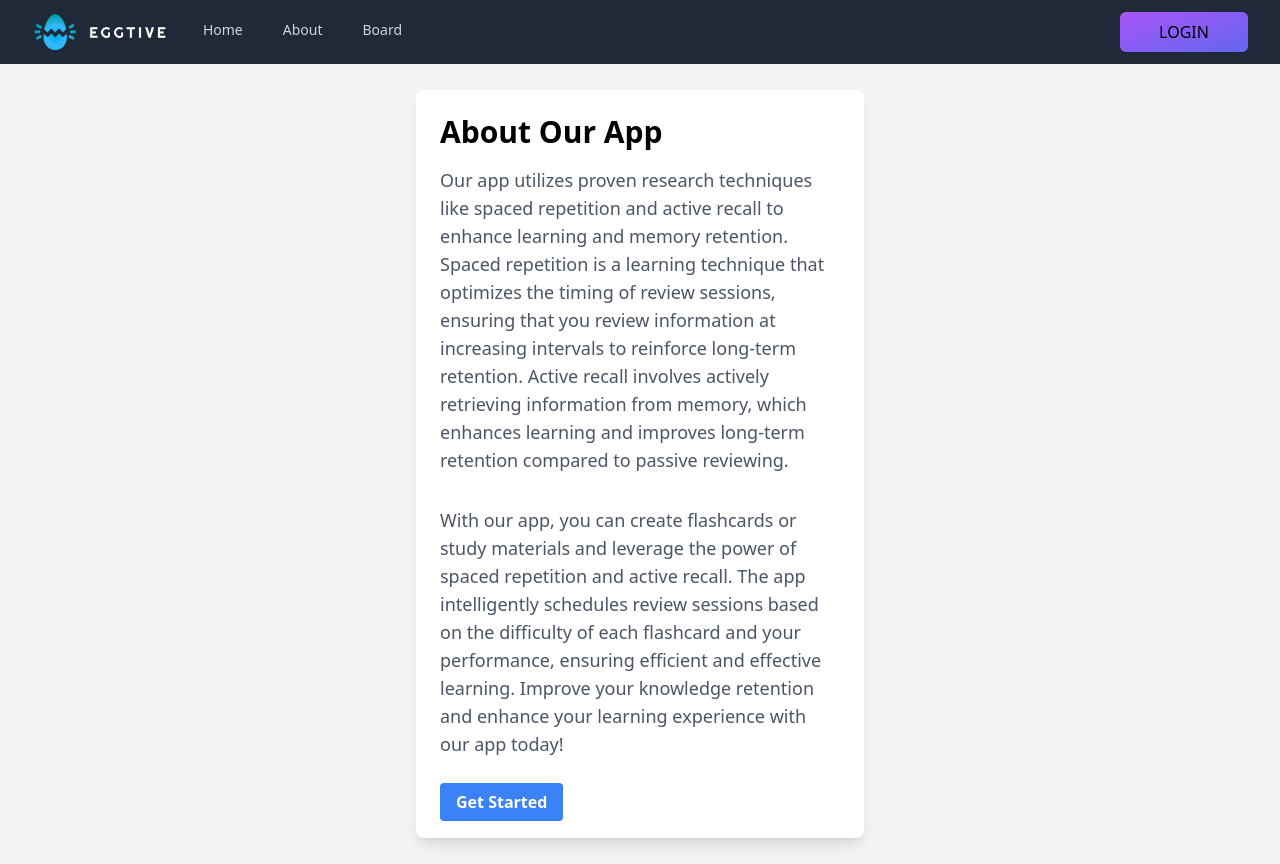
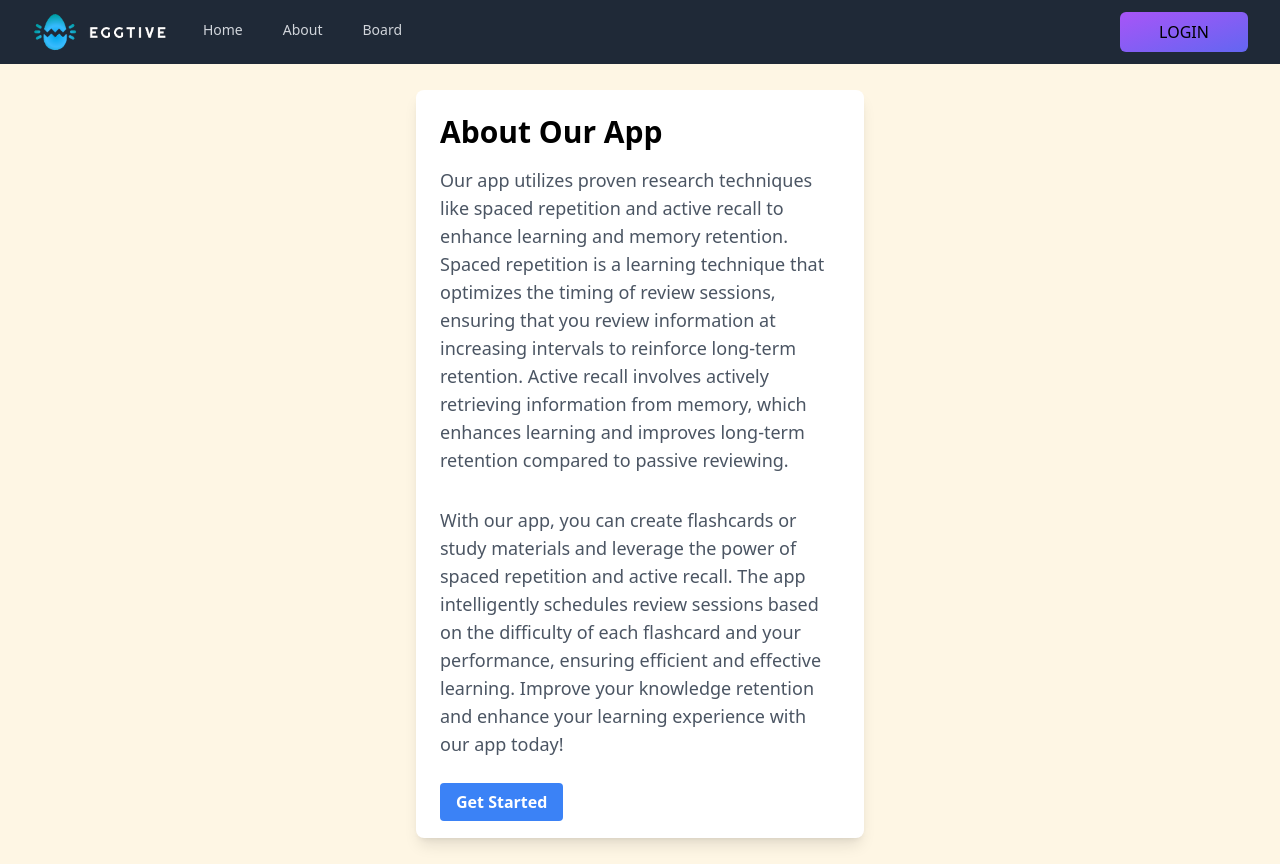
Before and after one commit to mintun-myo-2020/eggtive-recall, a React (Vite) app in the folder client/: page /about in a window 1280 px wide. Built offline with nearby package versions, Linux system fonts and the light colour scheme; no server answers.

Commit message:
home and about bg colors

```diff
--- a/client/src/components/about/About.tsx
+++ b/client/src/components/about/About.tsx
@@ -3,7 +3,7 @@
 
 const About = () => {
   return (
-    <div className="bg-gray-100 min-h-screen flex flex-col justify-center items-center">
+    <div className="bg-offwhite min-h-screen flex flex-col justify-center items-center">
       <div className="max-w-md mx-auto p-6 bg-white rounded-lg shadow-lg">
         <h1 className="text-3xl font-bold mb-4">About Our App</h1>
         <p className="text-lg text-gray-600 mb-8">
--- a/client/src/components/home/Home.tsx
+++ b/client/src/components/home/Home.tsx
@@ -4,7 +4,7 @@
 
 const Home = () => {
   return (
-    <div className="bg-gray-100 min-h-screen flex flex-col justify-center items-center">
+    <div className="bg-offwhite min-h-screen flex flex-col justify-center items-center">
       <div className="max-w-md mx-auto p-6 bg-white rounded-lg shadow-lg">
         <h1 className="text-3xl font-bold mb-4">Welcome to Eggtive</h1>
         <p className="text-lg text-gray-600 mb-8">Start using proven techniques like active recall with eggtive today!</p>
```
